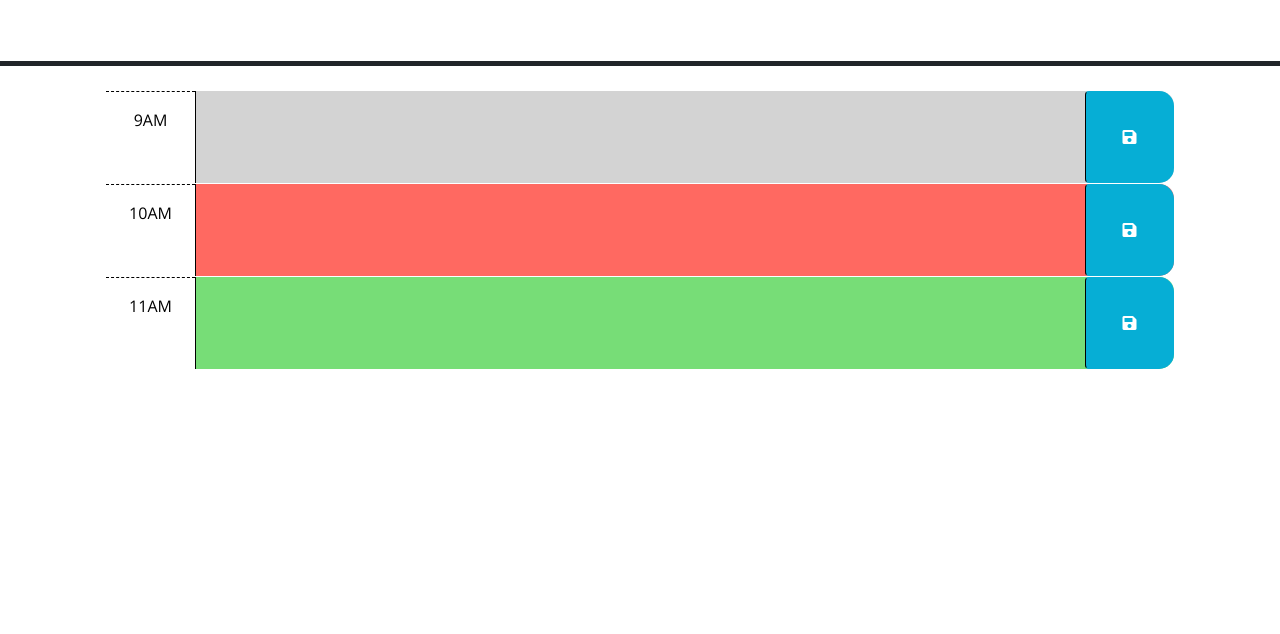
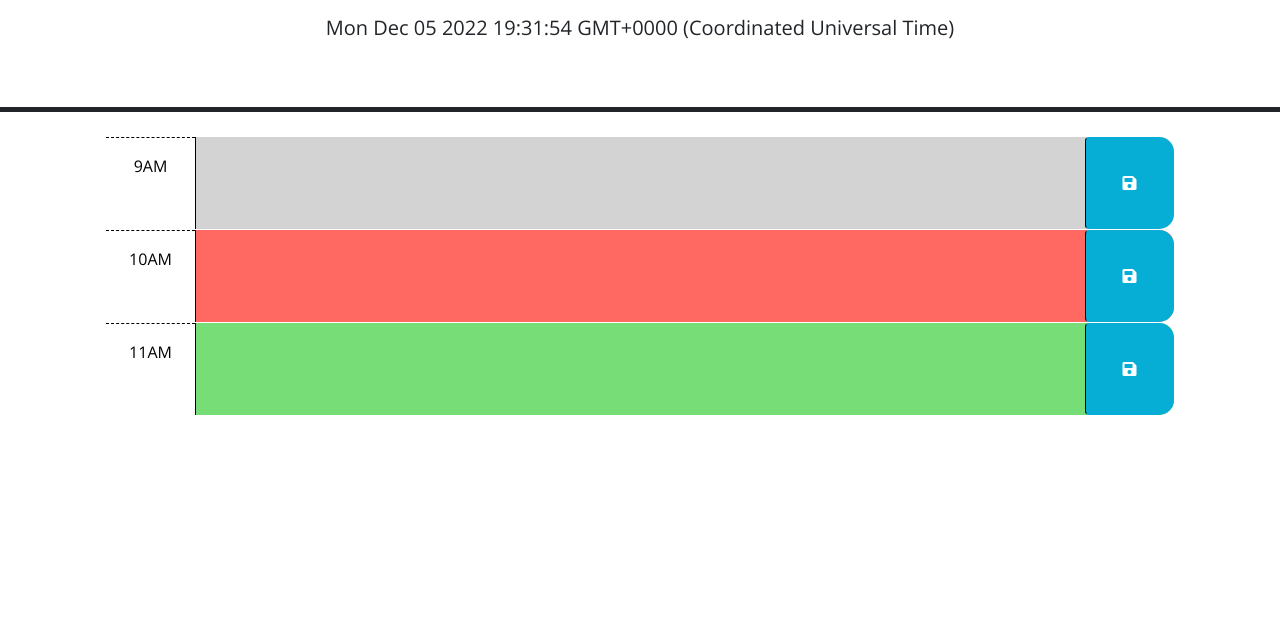
Before and after one commit to ZoeRorvig/work-day-scheduler, a plain HTML site: page index.html in a window 1280 px wide. Shown: the part 166-800 px from the top of the page. Drawn offline with nearby package versions, Linux system fonts and the light colour scheme.

Commit message:
added initial date/time header

```diff
--- a/index.html
+++ b/index.html
@@ -72,7 +72,10 @@
       integrity="sha256-iu/zLUB+QgISXBLCW/mcDi/rnf4m4uEDO0wauy76x7U="
       crossorigin="anonymous"
     ></script>
-
+    <script>
+      var currentDate = $('#currentDay');
+      currentDate.text(new Date());
+    </script>
     <script src="./assets/script.js"></script>
   </body>
 </html>
```
